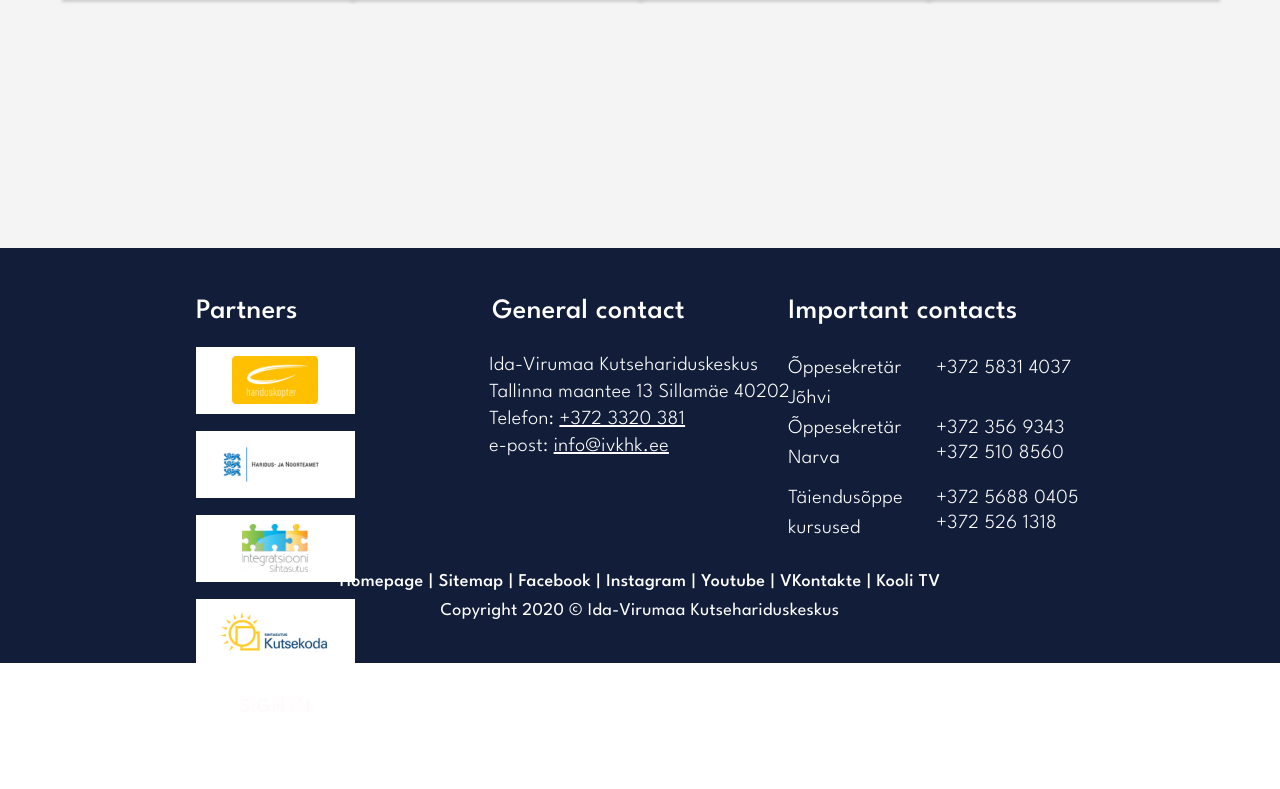
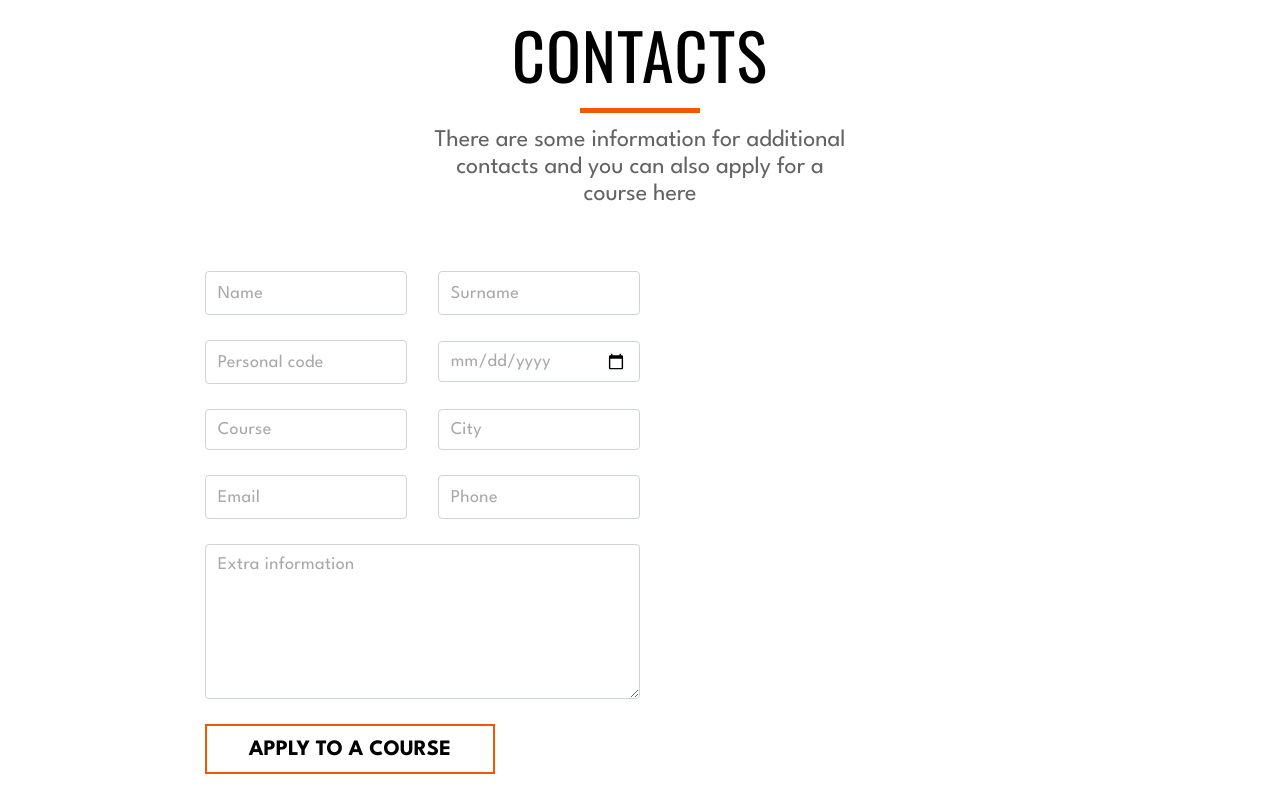
Before and after one commit to 9I6JloKo/Welders, a React (Create React App) app in the folder front-end/: page / in a window 1280 px wide. Shown: the part 4131-4920 px from the top of the page. Before the commit the page ends 4854 px from the top, so only its background shows below. Built offline with nearby package versions, Linux system fonts and the light colour scheme.

Commit message:
Made a form on contacts page

```diff
--- a/front-end/public/styles.css
+++ b/front-end/public/styles.css
@@ -1112,8 +1112,9 @@ footer nav p {
     justify-content: center;
     align-items: center;
     flex-direction: column;
-    padding-bottom: 250px;
-    padding-top: 50px;
+    height: 80vh;
+    /* padding-bottom: 250px;
+    padding-top: 50px; */
 }
 
 .teachers h2 {
@@ -1129,7 +1130,7 @@ footer nav p {
     font-size: 48px;
     line-height: 112.5%;
     letter-spacing: 0.02em;
-    margin-top: 70px;
+    /* margin-top: 70px; */
     margin-bottom: 50px;
 }
 
@@ -1252,3 +1253,149 @@ footer nav p {
 }
 
 /* End of our team page */
+
+/* Contacts page */
+.contacts-page {
+    width: 68%;
+    margin: 0 auto;
+    margin: 100px auto;
+}
+
+.contacts-page .top-container {
+    width: 100%;
+    display: flex;
+    justify-content: center;
+    align-items: center;
+    flex-wrap: wrap;
+    margin-bottom: 54px;
+}
+
+.contacts-page h1 {
+    width: 100%;
+    font-family: 'Oswald';
+    font-weight: 400;
+    font-size: 64px;
+    letter-spacing: 0.02em;
+    color: #000000;
+    text-align: center;
+    text-transform: uppercase;
+}
+
+.contacts-page h1::after {
+    content: "";
+    display: block;
+    margin: 0 auto;
+    margin-top: 16px;
+    width: 120px;
+    height: 5px;
+    background-color: #F45700;
+}
+
+.contacts-page p {
+    width: 50%;
+    font-family: 'League Spartan';
+    font-weight: 400;
+    font-size: 24px;
+    line-height: 112.5%;
+    margin-top: 14px;
+    text-align: center;
+    color: #636363;
+}
+
+.contacts-page form {
+    font-family: 'League Spartan';
+    letter-spacing: 0.02em;
+}
+
+.contacts-page form input,
+.contacts-page form textarea,
+.contacts-page form select {
+    font-weight: 400;
+    font-size: 20px;
+    color: #000000;
+}
+
+.contacts-page form input[type="date"],
+.contacts-page form input::placeholder,
+.contacts-page form textarea::placeholder,
+.contacts-page form select {
+    font-weight: 400;
+    font-size: 18px;
+    letter-spacing: 0.02em;
+    color: #A8A8A8;
+}
+
+
+.contacts-page form .form-row {
+    width: 100%;
+    display: flex;
+    justify-content: space-between;
+    align-items: center;
+    /* margin: 17.5px auto; */
+    margin: 8.5px auto;
+}
+
+.contacts-page form .form-row .form-group {
+    width: 46.5%;
+}
+
+.contacts-page form textarea {
+    height: 155px;
+}
+
+.contacts-page form .btn-container {
+    width: 290px;
+    height: 50px;
+    display: flex;
+    align-items: center;
+    justify-content: center;
+    border: 2px solid #F45700;
+    position: relative;
+    overflow: hidden;
+    transition: .1s ease-in-out;
+    z-index: 1;
+    margin-top: 8.5px;
+}
+
+.contacts-page form button {
+    width: 100%;
+    height: 100%;
+    font-weight: 700;
+    font-size: 22px;
+    padding-top: 5px;
+    text-align: center;
+    color: #000000;
+    text-transform: uppercase;
+    background-color: transparent;
+    border: none;
+    transition: .2s ease-in-out;
+    z-index: 2;
+}
+
+.contacts-page form .btn-container::before {
+    content: "";
+    z-index: 1;
+    position: absolute;
+    top: 0;
+    right: -50px;
+    bottom: 0;
+    left: 0;
+    border-right: 50px solid transparent;
+    border-bottom: 80px solid #BF3C00;
+    transform: translateX(-100%);
+    transition: .5s ease all;
+}
+
+.contacts-page form .btn-container:hover {
+    border-color: #BF3C00;
+}
+
+.contacts-page form .btn-container:hover button {
+    color: #fff;
+}
+
+.contacts-page form .btn-container:hover::before {
+    transform: translateX(0);
+}
+
+/* End of contacts page */
--- a/front-end/src/components/Content.jsx
+++ b/front-end/src/components/Content.jsx
@@ -5,6 +5,7 @@ import Statistics from '../pages/Statistics';
 import Program from '../pages/Program';
 import Gallery from '../pages/Gallery';
 import Teachers from '../pages/Teachers';
+import Contacts from '../pages/Contacts';
 
 export default function Content() {
     return (
@@ -15,6 +16,7 @@ export default function Content() {
             <Program />
             <Gallery />
             <Teachers />
+            <Contacts />
         </div>
     )
 }
--- a/front-end/src/pages/Contacts.jsx
+++ b/front-end/src/pages/Contacts.jsx
@@ -3,7 +3,65 @@ import React from 'react'
 export default function Contacts() {
     return (
         <div className="contacts-page">
+            <div className="top-container">
+                <h1>Contacts</h1>
+                <p>There are some information for additional contacts and you can also apply for a course here</p>
+            </div>
+            <div className="left-column w-50">
+                <form action="/apply" method="post" className="d-flex w-100 flex-wrap gap-2">
+                    <div class="form-row">
+                        <div class="form-group">
+                            <input type="text" name="name" class="form-control" placeholder="Name" required />
+                        </div>
+                        <div class="form-group">
+                            <input type="text" name="surname" class="form-control" placeholder="Surname" required />
+                        </div>
+                    </div>
+                    <div class="form-row">
+                        <div class="form-group">
+                            <input type="number" name="code" class="form-control" placeholder="Personal code" required />
+                        </div>
+                        <div class="form-group">
+                            <input type="date" name="birthday" class="form-control" placeholder="Birth date" required />
+                        </div>
+                    </div>
+                    <div class="form-row">
+                        <div class="form-group">
+                            <select name="course" id="course" class="form-control" required>
+                                <option value="" selected disabled>Course</option>
+                                <option value="semi-automatic">Welder (semi-automatic welding)</option>
+                                <option value="welding-metal">Welding and metal processing</option>
+                            </select>
+                        </div>
+                        <div class="form-group">
+                            <select name="city" id="city" class="form-control" required>
+                                <option value="" selected disabled>City</option>
+                                <option value="Tallinn">Tallinn</option>
+                                <option value="Narva">Narva</option>
+                            </select>
+                        </div>
+                    </div>
+                    <div class="form-row">
+                        <div class="form-group">
+                            <input type="email" name="email" class="form-control" placeholder="Email" required />
+                        </div>
+                        <div class="form-group">
+                            <input type="text" name="phone" class="form-control" placeholder="Phone" />
+                        </div>
+                    </div>
+                    <div className="form-row">
+                        <div className="form-group w-100">
+                            <textarea className="form-control" name="description" placeholder='Extra information'></textarea>
+                        </div>
+                    </div>
+                    <div className="btn-container">
+                        <button type="submit">Apply to a course</button>
+                    </div>
+                </form>
+            </div >
+            <div className="right-column w-50">
 
-        </div>
+            </div>
+        </div >
     )
 }
```
Also changed, not shown: front-end/src/data/cities.json (added, +46 -0 lines).
